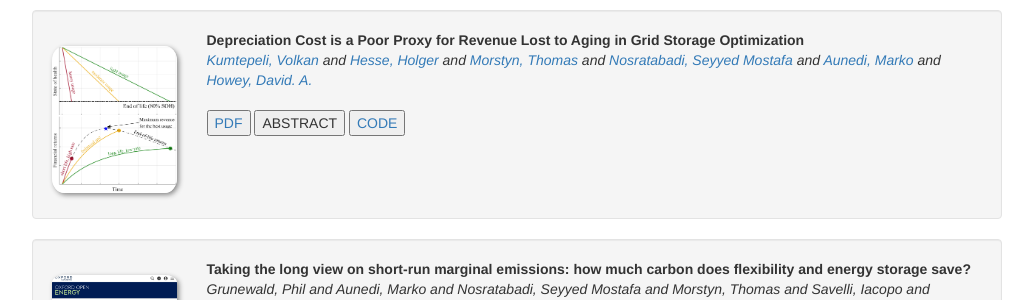
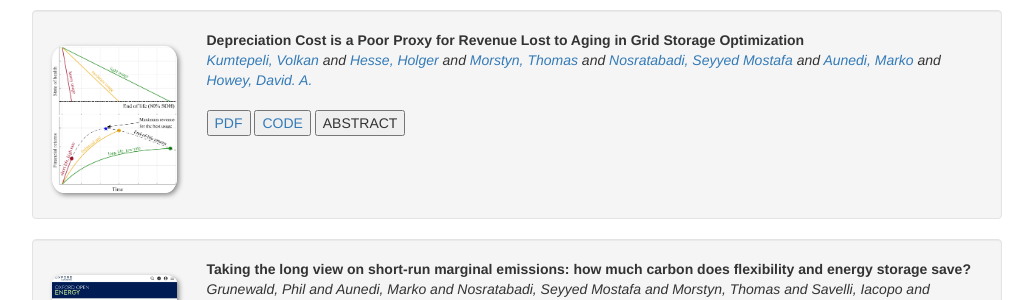
Before and after one commit to EPSRC-DIGEST/epsrc-digest.github.io, a Jekyll site: the page built from _pages/publications.md, in a window 1280 px wide and 1044 px high. Shown: the part 213-513 px from the top of the window, without its empty margins (123-1156 px from the left). Built offline with Jekyll 4.4.1, drawn with Linux system fonts in a browser that asks for light colours; nearby versions of some CDN libraries.

Commit message:
Update publications.md

```diff
--- a/_pages/publications.md
+++ b/_pages/publications.md
@@ -29,11 +29,11 @@ permalink: /publications/
   <em>{{ publi.authors }} </em><br />
   {{ publi.display }} {% if publi.year %}({{publi.year}}){% endif %}<br/>
   {% if publi.link.url %}<a href="{{ publi.link.url }}" target="_blank"><button class="btn-pdf">PDF</button></a>{% endif %}
+  {% if publi.code %}<a href="{{ publi.code }}" target="_blank"><button class="btn-pdf">CODE</button></a>{% endif %}
   <button class="btn-abstract" onclick="toggleAbstract('abstract{{ forloop.index }}')">ABSTRACT</button>
   <div id="abstract{{ forloop.index }}" class="abstract-content" style="display:none;">
     <p>{{ publi.description }}</p>
   </div>
-  {% if publi.code %}<a href="{{ publi.code }}" target="_blank"><button class="btn-pdf">CODE</button></a>{% endif %}
 </li>
 </ul>
 
```
